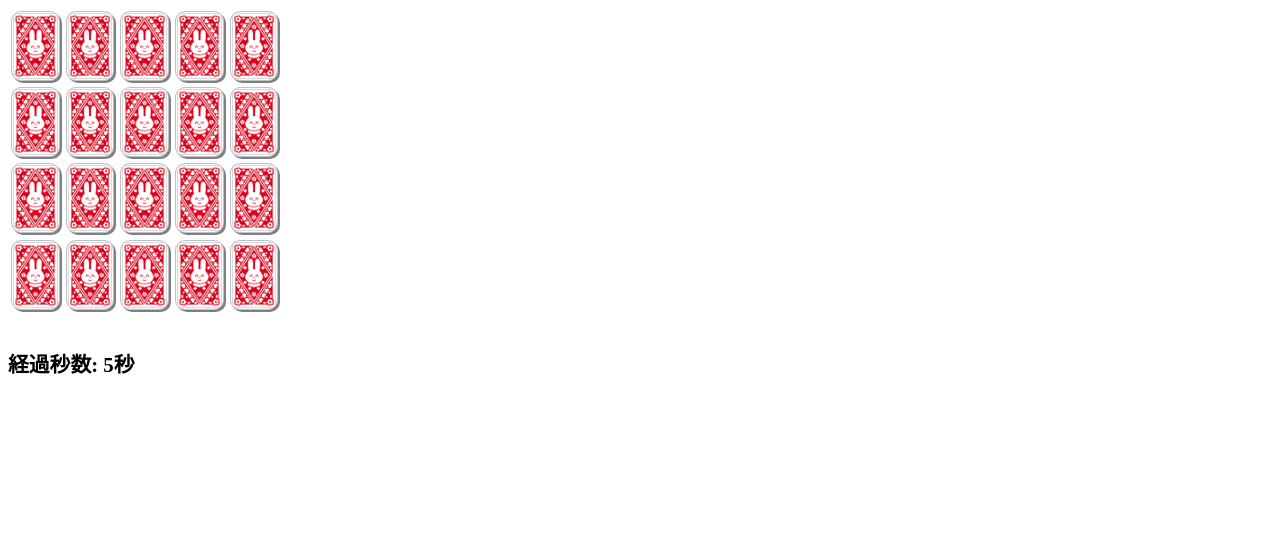
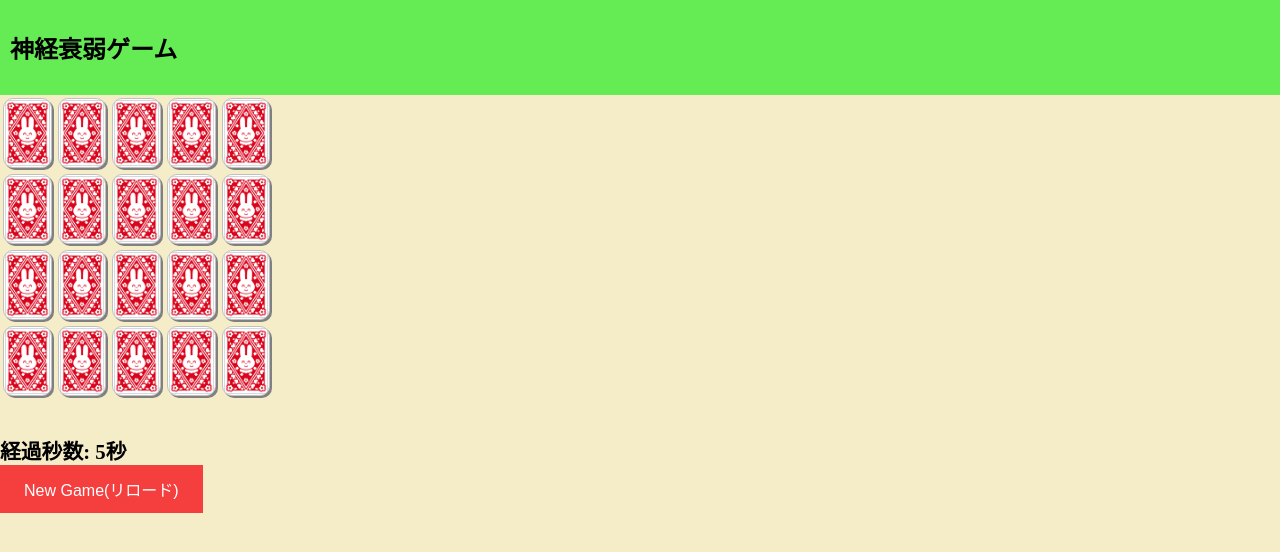
Before and after one commit to hu-san1008/EDPSGames, a plain HTML site: page nervous breakdown game/Memory.html in a window 1280 px wide. Drawn offline with Linux system fonts and the light colour scheme.

Commit message:
神経衰弱にリロードボタンとヘッダーを追加

```diff
--- a/nervous breakdown game/Memory.css
+++ b/nervous breakdown game/Memory.css
@@ -1,3 +1,15 @@
+body {
+    margin: 0;
+    padding: 0;
+    background: #f5ecc8;
+  }
+
+  header {
+    background-color: #65eb53;
+    color: #000000;
+    padding: 10px;
+  }
+
 #game_board {
     width: 310px;
     height: 340px;
@@ -42,6 +54,18 @@ img {
     font-weight: bold;
 }
 
+button {
+    background-color: #f53e3e;
+    color: white;
+    padding: 12px 24px;
+    font-size: 16px;
+    border: none;
+    cursor: pointer;
+}
+button:hover {
+    background-color: #d77b7b;
+}
+
 .clearfix::after {
     content: "";
     display: table;
--- a/nervous breakdown game/Memory.html
+++ b/nervous breakdown game/Memory.html
@@ -7,11 +7,17 @@
     <link rel="stylesheet" media="screen" href="Memory.css">
 </head>
 <body>
+    <header>
+        <h2>神経衰弱ゲーム</h2>
+      </header>
     <div id="game_board" class="clearfix">
     </div>
     <div id="result">
         経過秒数：
     </div>
+    <div class ="mainArea1">
+        <button onclick="location.reload()">New Game(リロード)</button>
+      </div>
     <script src="Memory.js"></script>
 </body>
 </html>
```
